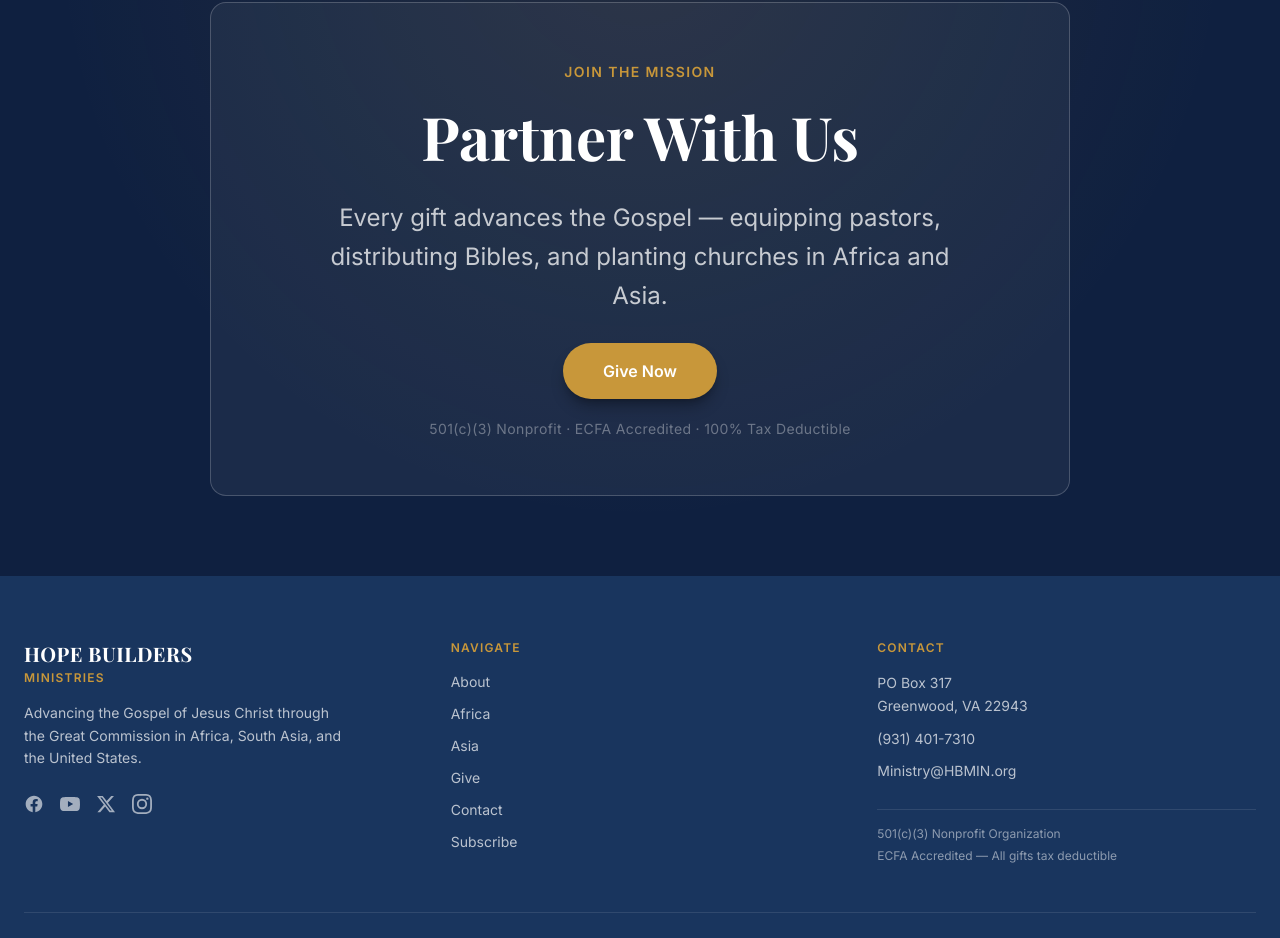
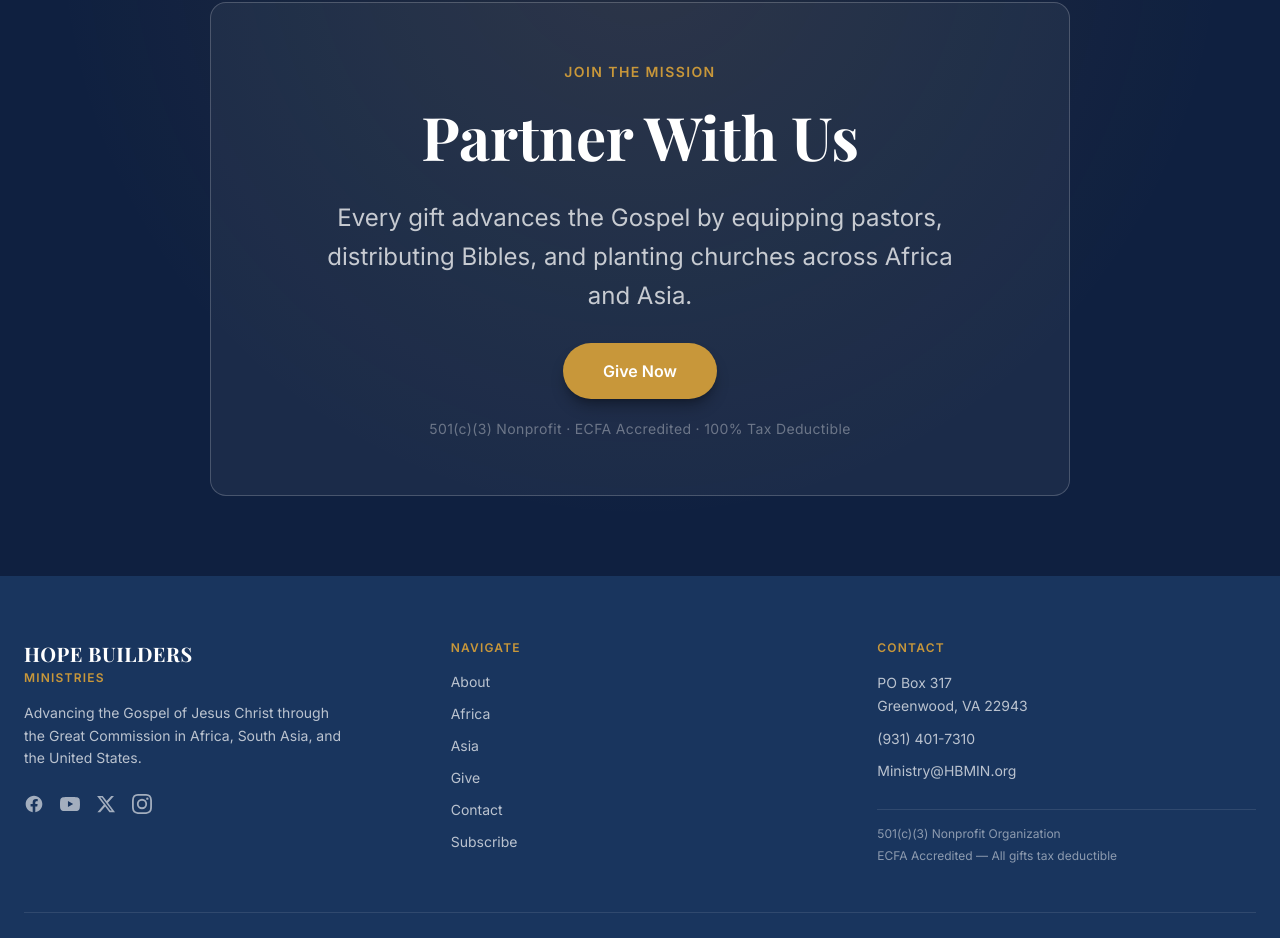
Before and after one commit to egsmitty/hbimNew, a Next.js app: page / in a window 1280 px wide. Shown: the part 2835-3773 px from the top of the page. Built offline with nearby package versions, Linux system fonts and the light colour scheme.

Commit message:
Tighten CTA copy wrapping

```diff
--- a/components/GiveCTA.tsx
+++ b/components/GiveCTA.tsx
@@ -10,7 +10,7 @@
 
 export default function GiveCTA({
   heading = "Partner With Us",
-  subtext = "Every gift advances the Gospel — equipping pastors, distributing Bibles, and planting churches in Africa and Asia.",
+  subtext = "Every gift advances the Gospel by equipping pastors, distributing Bibles, and planting churches across Africa and Asia.",
   buttonLabel = "Give Now",
   href = "/give",
   showTrustLine = true,
```
